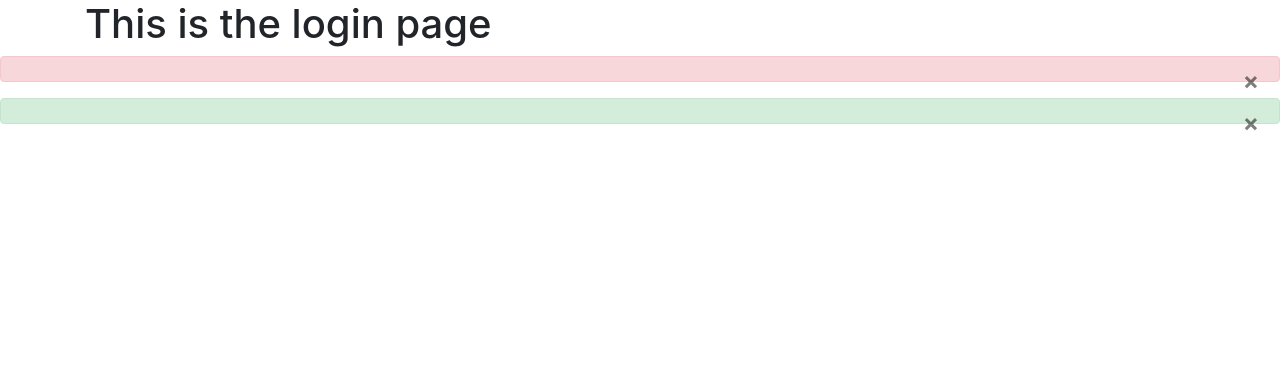
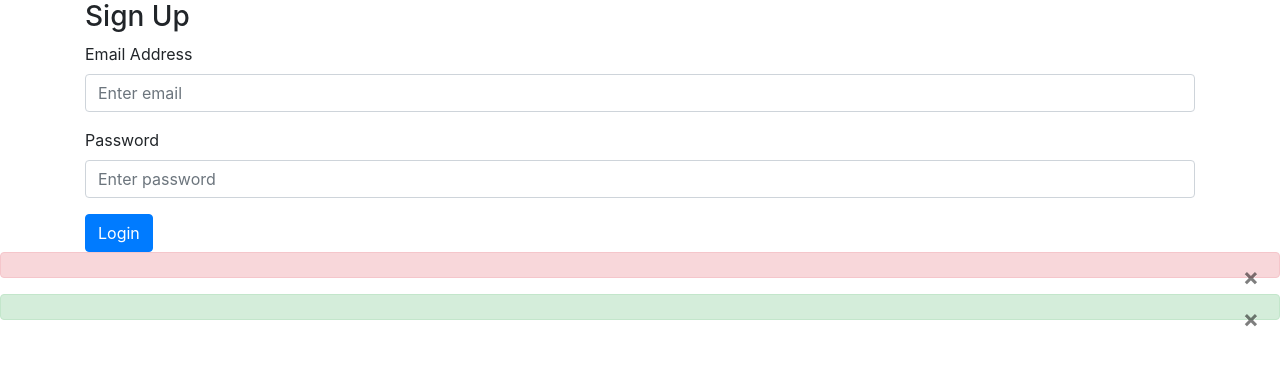
Before and after one commit to TheRivasCoder/Web-app, a Flask app: page /login in a window 1280 px wide. Shown: the part 56-421 px from the top of the page. Run offline with Flask 2, Linux system fonts and the light colour scheme; parts of the project's set-up code (start-up, migrations or seed data) failed here and were passed over; some libraries are stand-ins or nearby versions.

Commit message:
Update view routes, login page, and authorizations

```diff
--- a/website/auth.py
+++ b/website/auth.py
@@ -1,15 +1,17 @@
-from flask import Blueprint, render_template
+from flask import Blueprint, render_template, request
 
 auth = Blueprint('auth', __name__)
 
-@auth.route('/login')
+@auth.route('/login', methods=['Get', 'Post'])
 def login():
+    data = request.form
+    print(data)
     return render_template('login.html', boolean=True)
 
 @auth.route('/logout')
 def logout():
     return "<p>Logout</p>"
 
-@auth.route('/sign-up')
+@auth.route('/sign-up', methods=['Get', 'Post'])
 def sign_up():
     return render_template('sign_up.html')
--- a/website/templates/login.html
+++ b/website/templates/login.html
@@ -1,6 +1,28 @@
 {% extends "base.html" %} {% block title %}Login{% endblock %}
 
 {%block content%}
-<h1>This is the login page</h1>
+<form method="POST">
+    <h3 text-align="center">Sign Up</h3>
+    <div class="form-group">
+        <label for="email">Email Address</label>
+        <input
+        type="email"
+        class="form-control"
+        id="email"
+        name="email"
+        placeholder="Enter email">
+    </div>
+    <div class="form-group">
+        <label for="password">Password</label>
+        <input
+        type="password"
+        class="form-control"
+        id="password"
+        name="password"
+        placeholder="Enter password">
+    </div>
+
+    <button type="submit" class="btn btn-primary">Login</button>
+</form>
 
 {%endblock%}
```
Also changed, not shown: website/views.py (+32 -3 lines).
